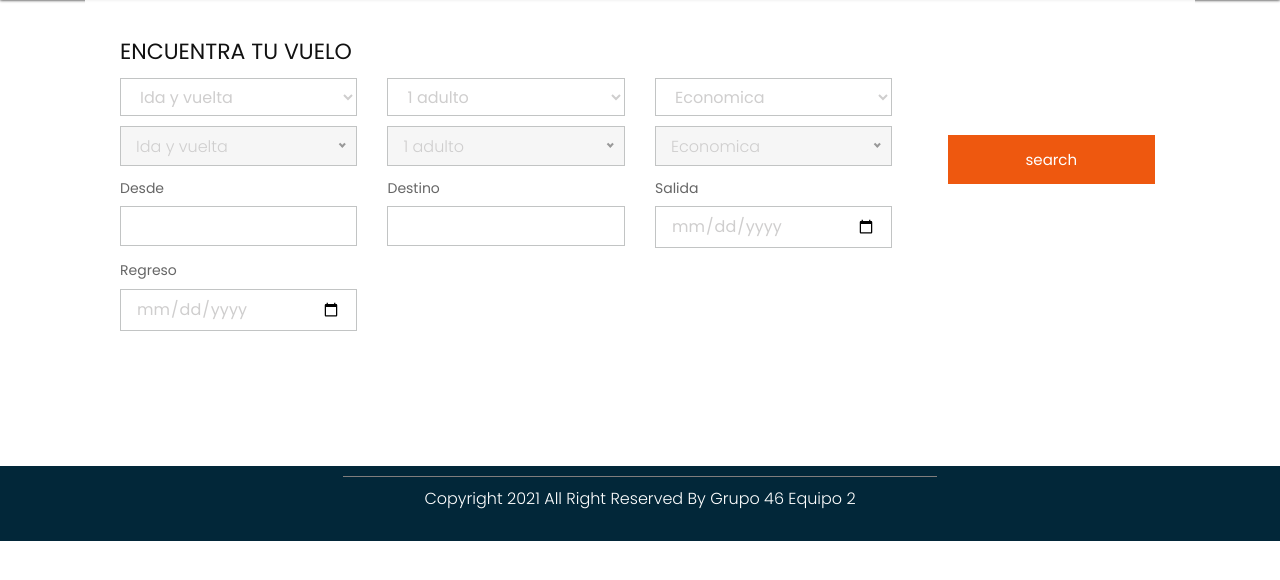
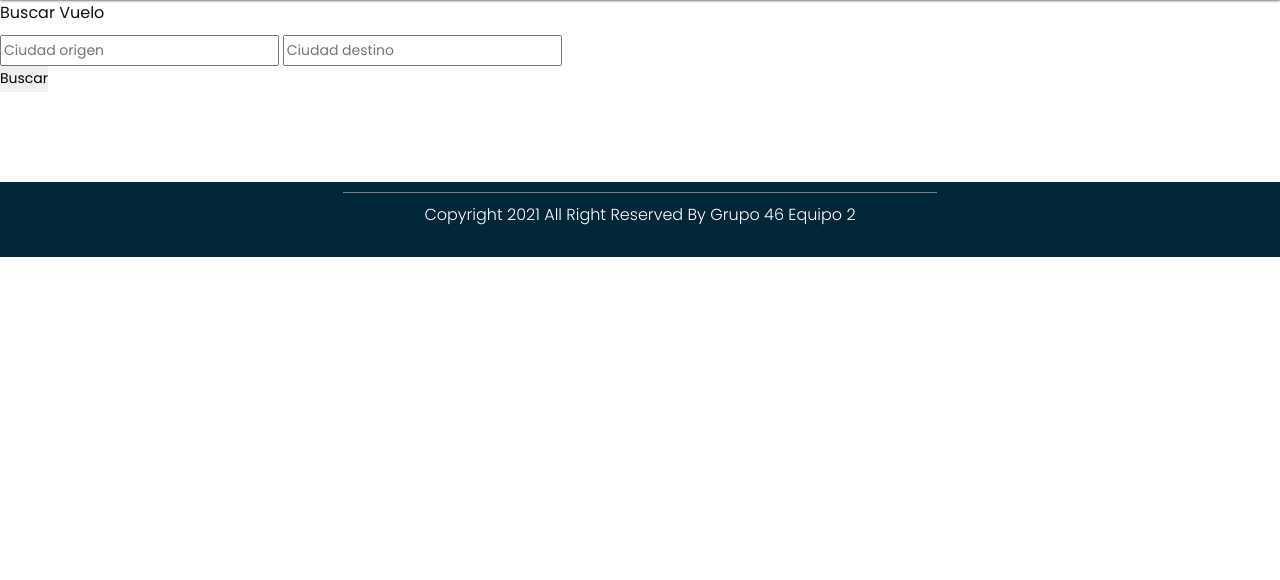
Before and after one commit to jorueda/gestion_vuelos, a Flask app: page /viajes/ in a window 1280 px wide. Shown: the part 120-700 px from the top of the page. Run offline with Flask 2, Linux system fonts and the light colour scheme; some libraries are stand-ins or nearby versions.

Commit message:
Adicion buscar vuelos en viajes

```diff
--- a/app.py
+++ b/app.py
@@ -72,6 +72,46 @@
 @app.route('/viajes/',methods=["GET", "POST"])
 def viajes():
 	return render_template('viajes.html', titulo="Sky Planner")
+
+@app.route('/viajesbuscados/', methods=['GET', 'POST'])
+def viajes_buscados():
+	try:
+		if request.method == 'POST':
+			error = None
+			ciudad_origen = request.form['ciudad_origen']
+			ciudad_destino = request.form['ciudad_destino']
+
+			if not ciudad_origen:
+				error = 'Debes ingresar la ciudad de origen'
+				flash(error)
+				return render_template('viajes.html', titulo="Sky Planner")
+
+			if not ciudad_destino:
+				error = 'Debes ingresar la ciudad de destino'
+				flash(error)
+				return render_template('viajes.html', titulo="Sky Planner")
+
+			db = get_db()
+			cursor = db.execute('SELECT * FROM vuelo WHERE origen = ?', (ciudad_origen,)).fetchall()
+
+			if(len(cursor) == 0):
+				error = 'Ciudad origen no encontrada'
+				flash(error)
+				return render_template('viajes.html', titulo="Sky Planner")
+			else:
+				cursor = db.execute('SELECT * FROM vuelo WHERE destino = ?', (ciudad_destino,)).fetchall()
+
+				if(len(cursor) == 0):
+					error = 'Ciudad destino no encontrada'
+					flash(error)
+					return render_template('viajes.html', titulo="Sky Planner")
+				else:
+					mensaje = "Vuelo disponible"
+					return render_template('viajesbuscados.html', titulo="Viajes",
+					ciudad_origen=ciudad_origen, ciudad_destino=ciudad_destino, mensaje=mensaje)
+	except:
+		flash('Error al buscar vuelos')
+		return render_template('viajes.html', titulo="Sky Planner")
 
 @app.route('/experiencias/',methods=["GET", "POST"])
 def experiencias():
--- a/templates/viajes.html
+++ b/templates/viajes.html
@@ -5,63 +5,18 @@
 {% endblock %}
 
 {% block content %}
+   <h4> Buscar Vuelo </h4>
 
-      <div class="container">
-         <form class="main-form">
-            <h2>ENCUENTRA TU VUELO</h2>
-            <div class="row">
-               <div class="col-md-9">
-                  <div class="row">
-                     <div class="col-xl-4 col-lg-4 col-md-4 col-sm-6 col-12">
-                        <select class="form-control" name="ida_vuelta">
-                           <option>Ida y vuelta</option>
-                           <option>Solo Ida</option>
-                        </select>
-                     </div>
-
-                     <div class="col-xl-4 col-lg-4 col-md-4 col-sm-6 col-12">
-                        <select class="form-control" name="personas">
-                           <option>1 adulto</option>
-                           <option>2 adultos</option>
-                           <option>1 adulto + 1 niño</option>
-                           <option>2 adultos + 1 niño</option>
-                        </select>
-                     </div>
-
-                     <div class="col-xl-4 col-lg-4 col-md-4 col-sm-6 col-12">
-                        <select class="form-control" name="clase">
-                           <option>Economica</option>
-                           <option>Ejecutiva</option>
-                        </select>
-                     </div>
-
-                     <div class="col-xl-4 col-lg-4 col-md-4 col-sm-6 col-12">
-                        <label >Desde</label>
-                        <input class="form-control" placeholder="" type="text" name="">
-                     </div>
-
-                     <div class="col-xl-4 col-lg-4 col-md-4 col-sm-6 col-12">
-                        <label >Destino</label>
-                        <input class="form-control" placeholder="" type="text" name="">
-                     </div>
-
-                     <div class="col-xl-4 col-lg-4 col-md-4 col-sm-6 col-12">
-                        <label >Salida</label>
-                        <input class="form-control" placeholder="Any" type="date" name="Any">
-                     </div>
-
-                     <div class="col-xl-4 col-lg-4 col-md-4 col-sm-6 col-12">
-                        <label >Regreso</label>
-                        <input class="form-control" placeholder="Any" type="date" name="Any">
-                     </div>
-
-                  </div>
-               </div>
-               <div class="col-xl-3 col-lg-3 col-md-3 col-sm-12 col-12">
-                  <a href="#">search</a>
-               </div>
-            </div>
-         </form>
-      </div>
+   <div>
+      <form action="/viajesbuscados/" method="post">
+          <div>
+              <input type="text" name="ciudad_origen" placeholder="Ciudad origen" value="">
+              <input type="text" name="ciudad_destino" placeholder="Ciudad destino" value="">
+          </div>
+          <div>
+              <button>Buscar</button>
+          </div>
+      </form>
+  </div>
 
 {% endblock %}
```
Also changed, not shown: templates/viajes_old.html (added, +67 -0 lines), templates/viajesbuscados.html (added, +16 -0 lines), gestion_vuelos.db.
